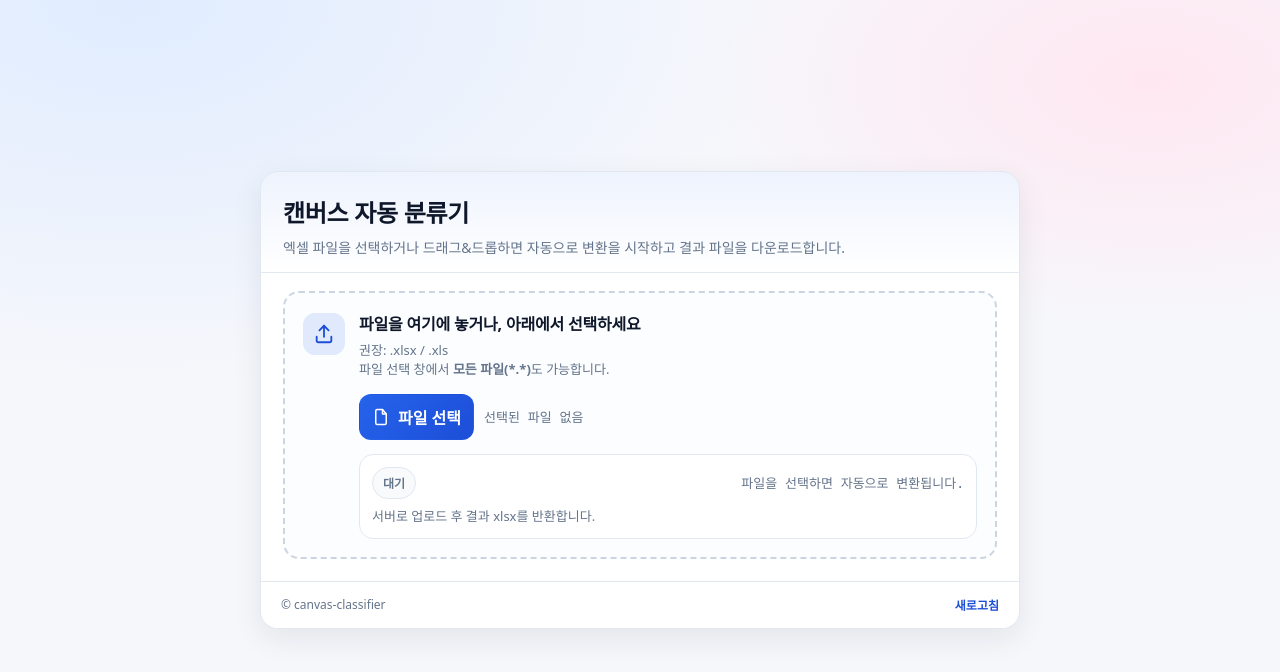
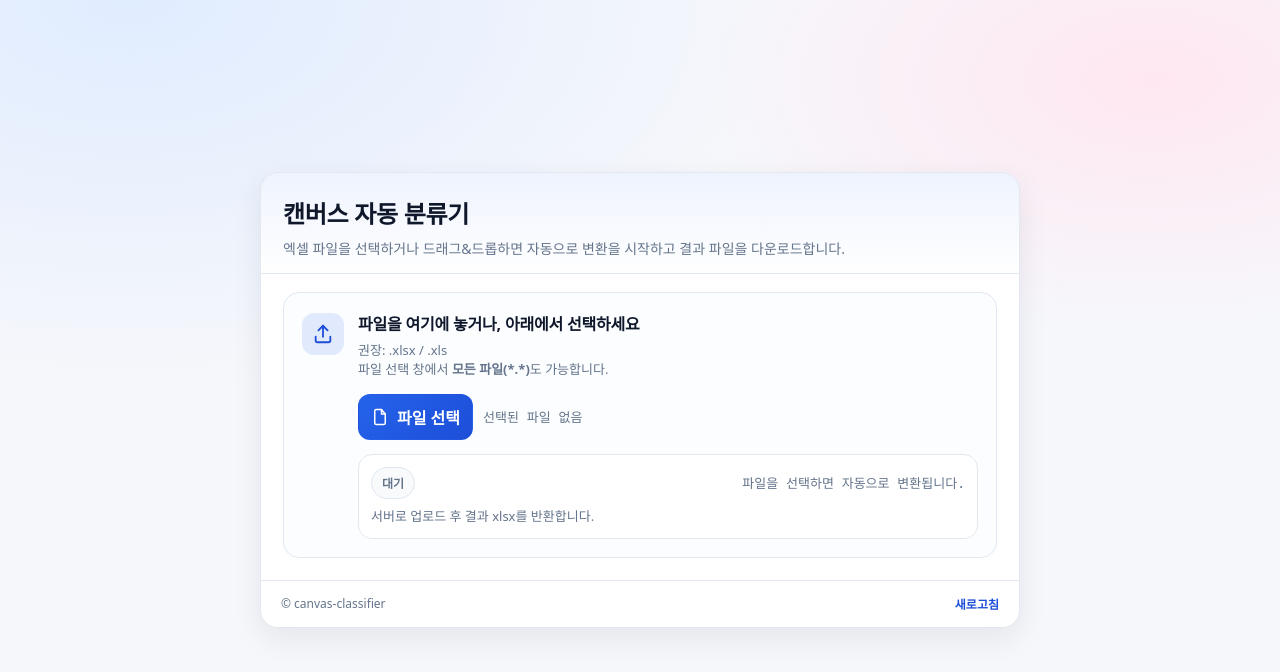
Before and after one commit to jisungplaza/canvas-classifier, a website: page public/index.html in a window 1280 px wide. Drawn offline with Linux system fonts and the light colour scheme.

```diff
--- a/public/index.html
+++ b/public/index.html
@@ -61,7 +61,7 @@
 
     /* 업로드 영역 */
 .drop{
-      border:2px dashed #cbd5e1;
+  border:1px solid var(--line); /* 점선 → 일반 테두리 */
   border-radius:16px;
   padding:18px;
   background:#fbfdff;
@@ -70,6 +70,7 @@
   gap:14px;
   align-items:flex-start;
 }
+
     .drop.dragover{
       border-color: var(--brand);
       background: rgba(37,99,235,.06);
```
Lines whose indentation alone changed are shown as unchanged.
